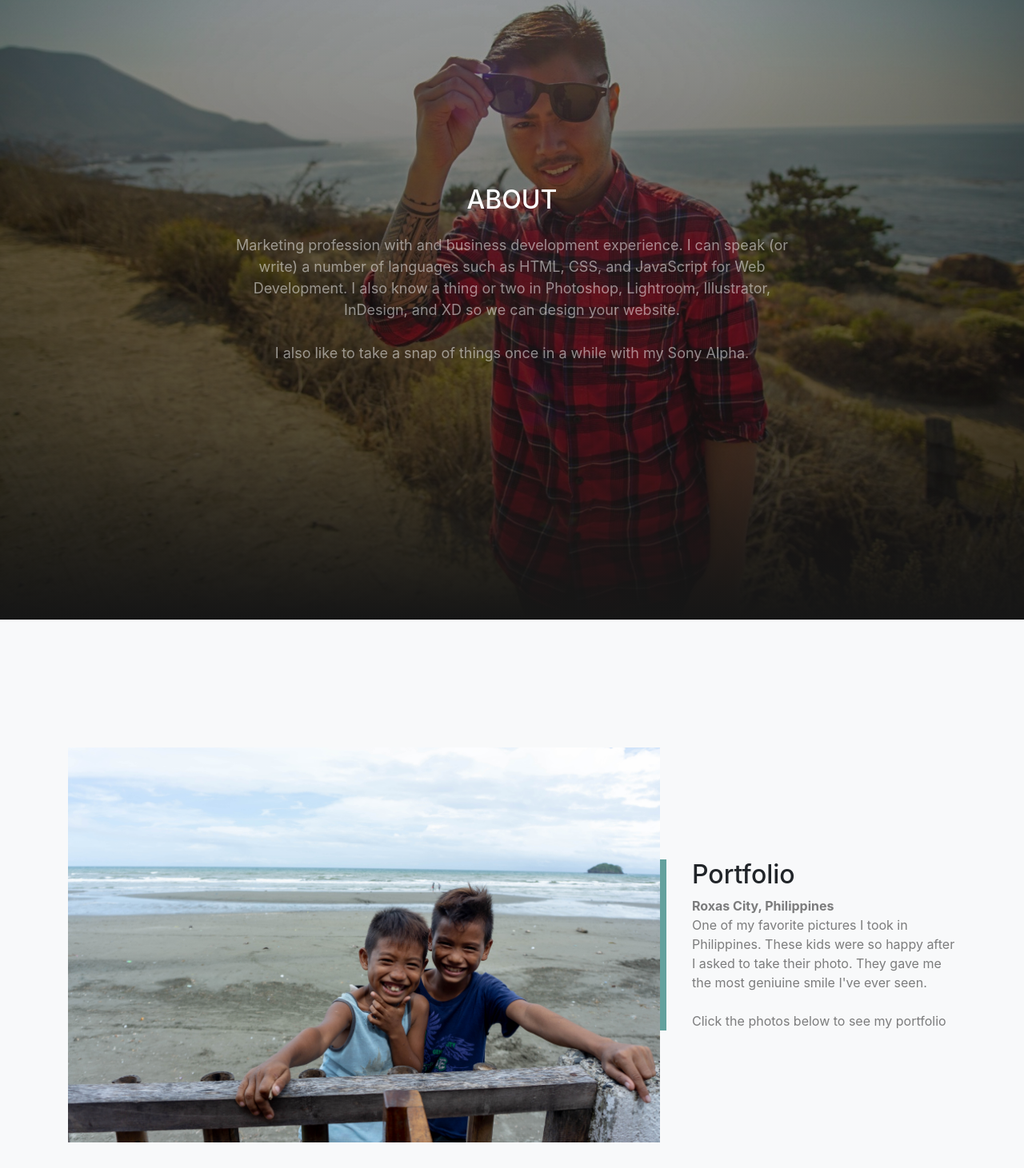
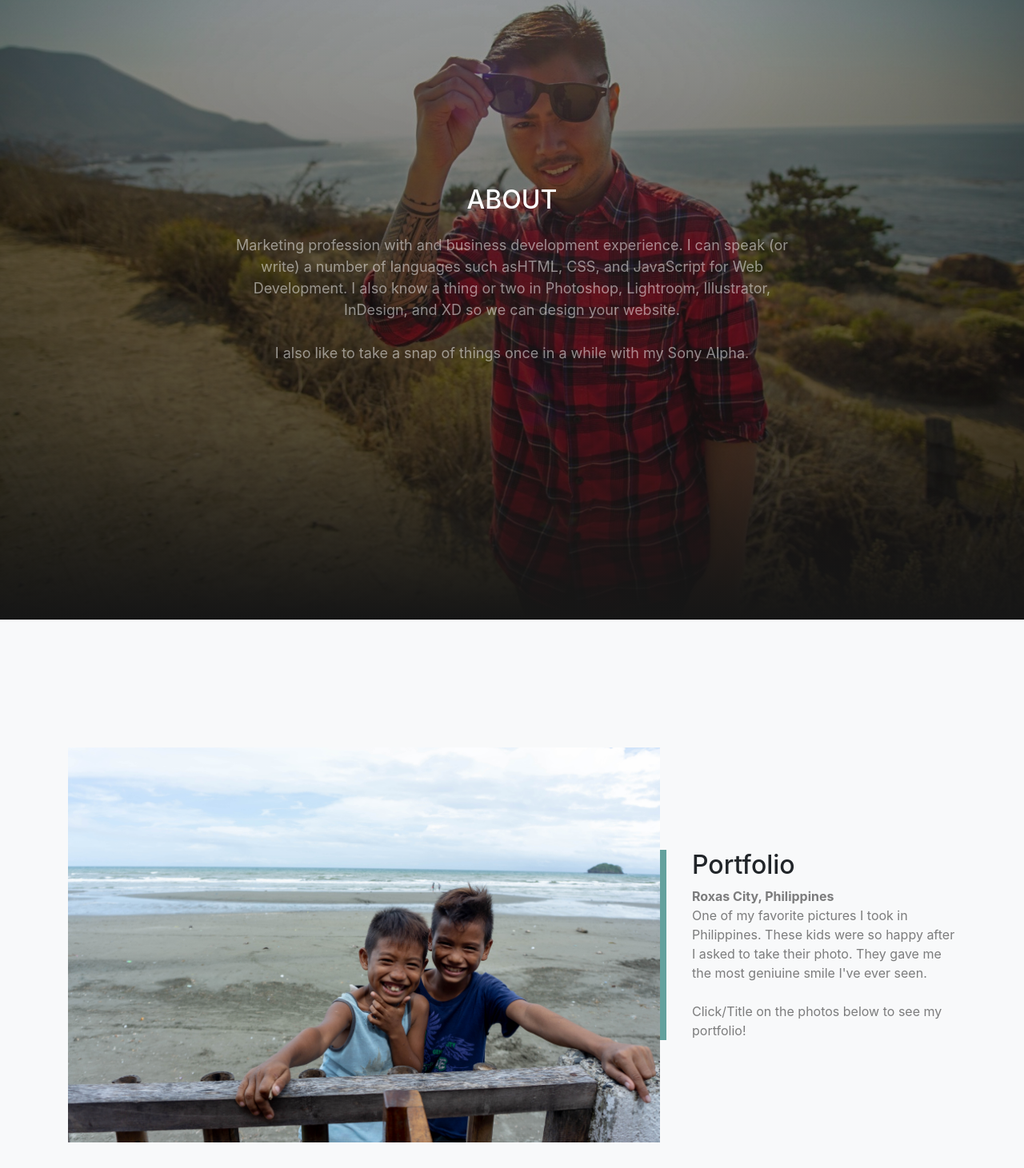
Before and after one commit to Renefadame/Portfolio, a website with bundled scripts: page index.html in a window 1280 px wide. Shown: the part 959-2420 px from the top of the page at 80% size. Built offline with nearby package versions, Linux system fonts and the light colour scheme.

Commit message:
Add files via upload

```diff
--- a/index.html
+++ b/index.html
@@ -76,8 +76,7 @@
         <div class="col-lg-8 mx-auto">
           <h2 class="text-white mb-4">ABOUT </h2>
           <p class="about-text text-white-50">Marketing profession with and business development experience.
-            I can speak (or write) a number of languages such as
-            HTML, CSS, and JavaScript for Web Development.
+            I can speak (or write) a number of languages such asHTML, CSS, and JavaScript for Web Development.
             I also know a thing or two in Photoshop, Lightroom, Illustrator, InDesign, and XD so we can design your website.
             <br><br>
             I also like to take a snap of things once in a while with my Sony Alpha.
@@ -100,7 +99,7 @@
             <p class="text-black-50 mb-0"><strong>Roxas City, Philippines</strong><br> One of my favorite pictures I took in Philippines. These
               kids were so happy after I asked to take their photo. They gave me the most geniuine smile I've ever seen.
               <br><br>
-              Click the photos below to see my portfolio
+              Click/Title on the photos below to see my portfolio!
             </p>
           </div>
         </div>
```
